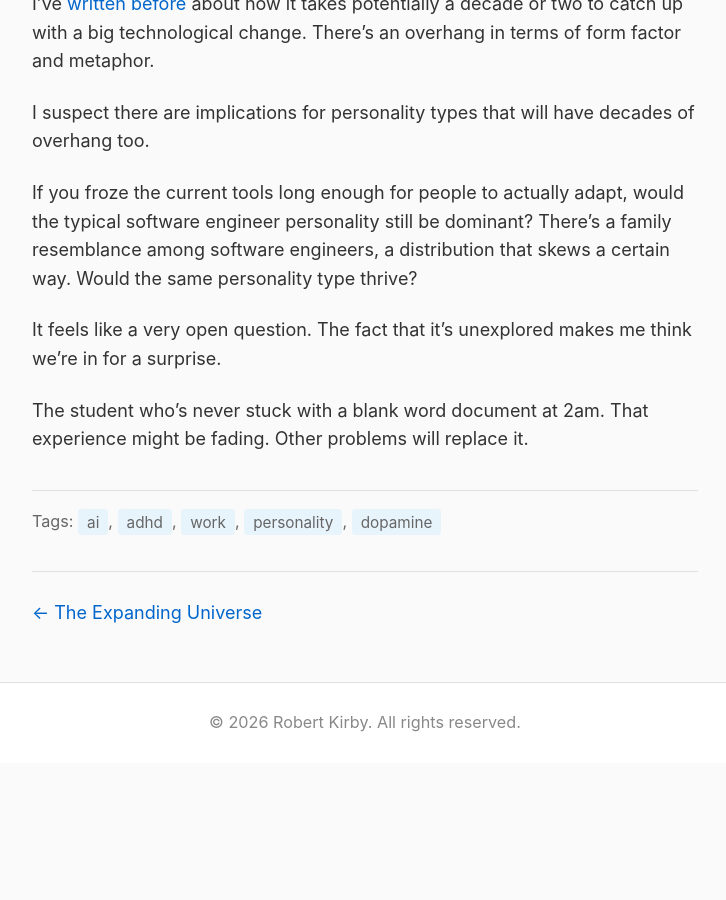
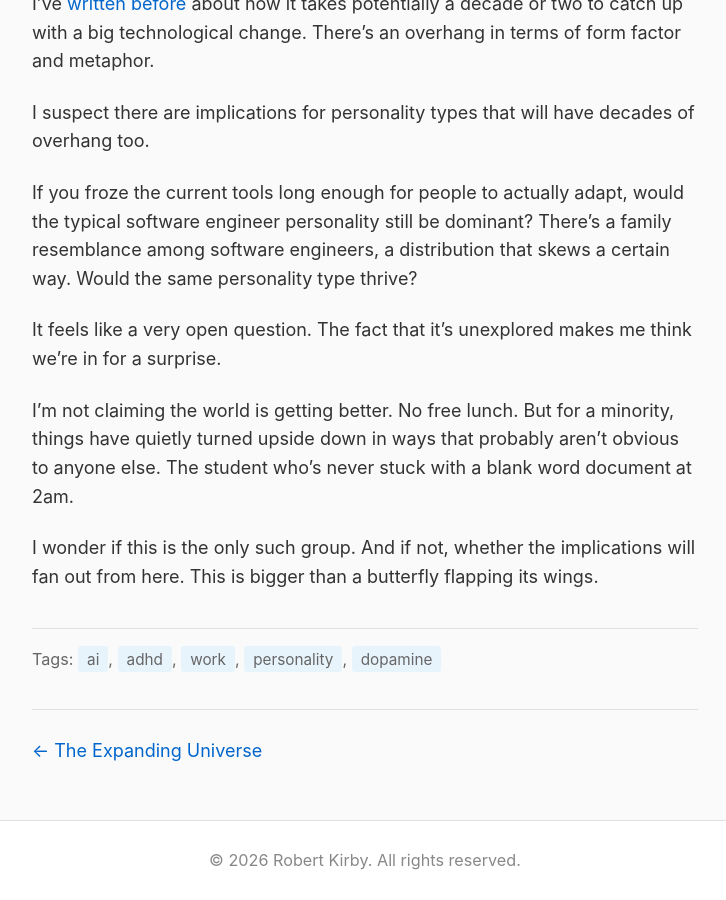
Before and after one commit to rob137/rob137.github.io, a Jekyll site: the page built from _posts/2026-01-04-the-blank-page.md, in a window 1280 px wide and 900 px high, scrolled down 2292 px. Shown: the whole window, without its empty margins (275-1001 px from the left). Built offline with Jekyll 4.4.1, drawn with Linux system fonts in a browser that asks for light colours; before the commit the page ends 3055 px from its top, so only the background shows below that.

Commit message:
Refine ending of Blank Page - no free lunch, fanning implications

```diff
--- a/_posts/2026-01-04-the-blank-page.md
+++ b/_posts/2026-01-04-the-blank-page.md
@@ -54,4 +54,6 @@ If you froze the current tools long enough for people to actually adapt, would t
 
 It feels like a very open question. The fact that it's unexplored makes me think we're in for a surprise.
 
-The student who's never stuck with a blank word document at 2am. That experience might be fading. Other problems will replace it.
+I'm not claiming the world is getting better. No free lunch. But for a minority, things have quietly turned upside down in ways that probably aren't obvious to anyone else. The student who's never stuck with a blank word document at 2am.
+
+I wonder if this is the only such group. And if not, whether the implications will fan out from here. This is bigger than a butterfly flapping its wings.
```
